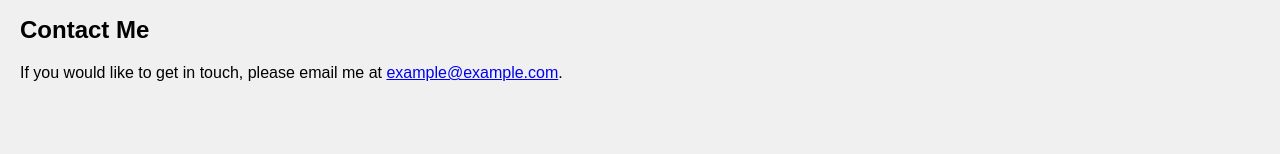
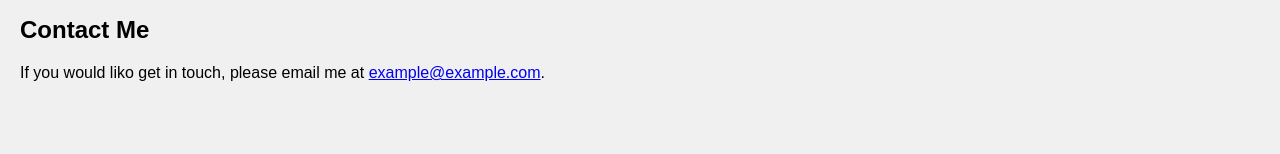
Before and after one commit to Teju-Kutre/anjana, a plain HTML site: page index.html in a window 1280 px wide. Shown: the part 387-541 px from the top of the page. Drawn offline with Linux system fonts and the light colour scheme.

Commit message:
initial changes

```diff
--- a/index.html
+++ b/index.html
@@ -51,7 +51,7 @@
     </ul>
 
     <h2>Contact Me</h2>
-    <p>If you would like to get in touch, please email me at <a href="mailto:example@example.com">example@example.com</a>.</p>
+    <p>If you would liko get in touch, please email me at <a href="mailto:example@example.com">example@example.com</a>.</p>
 </main>
 
 <footer>
```
